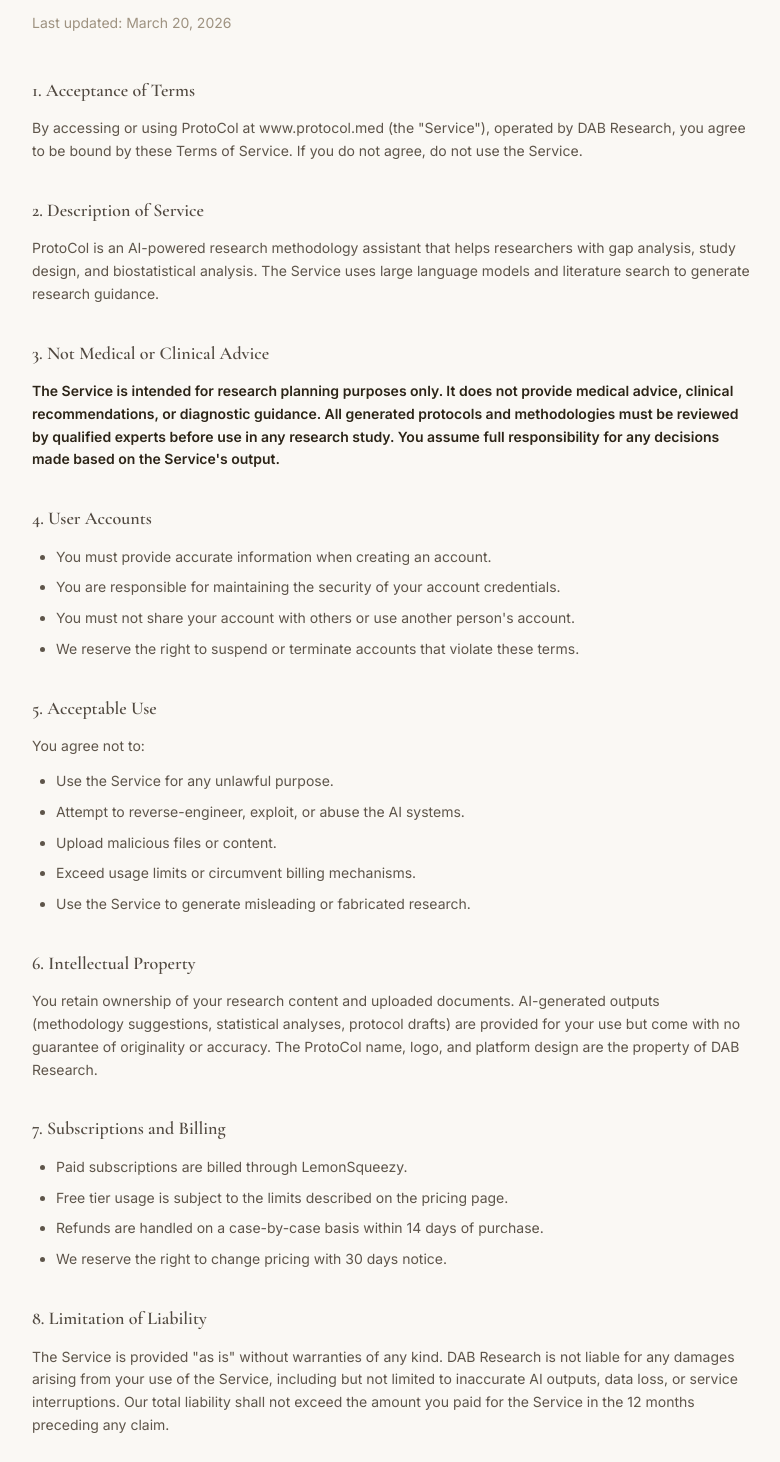
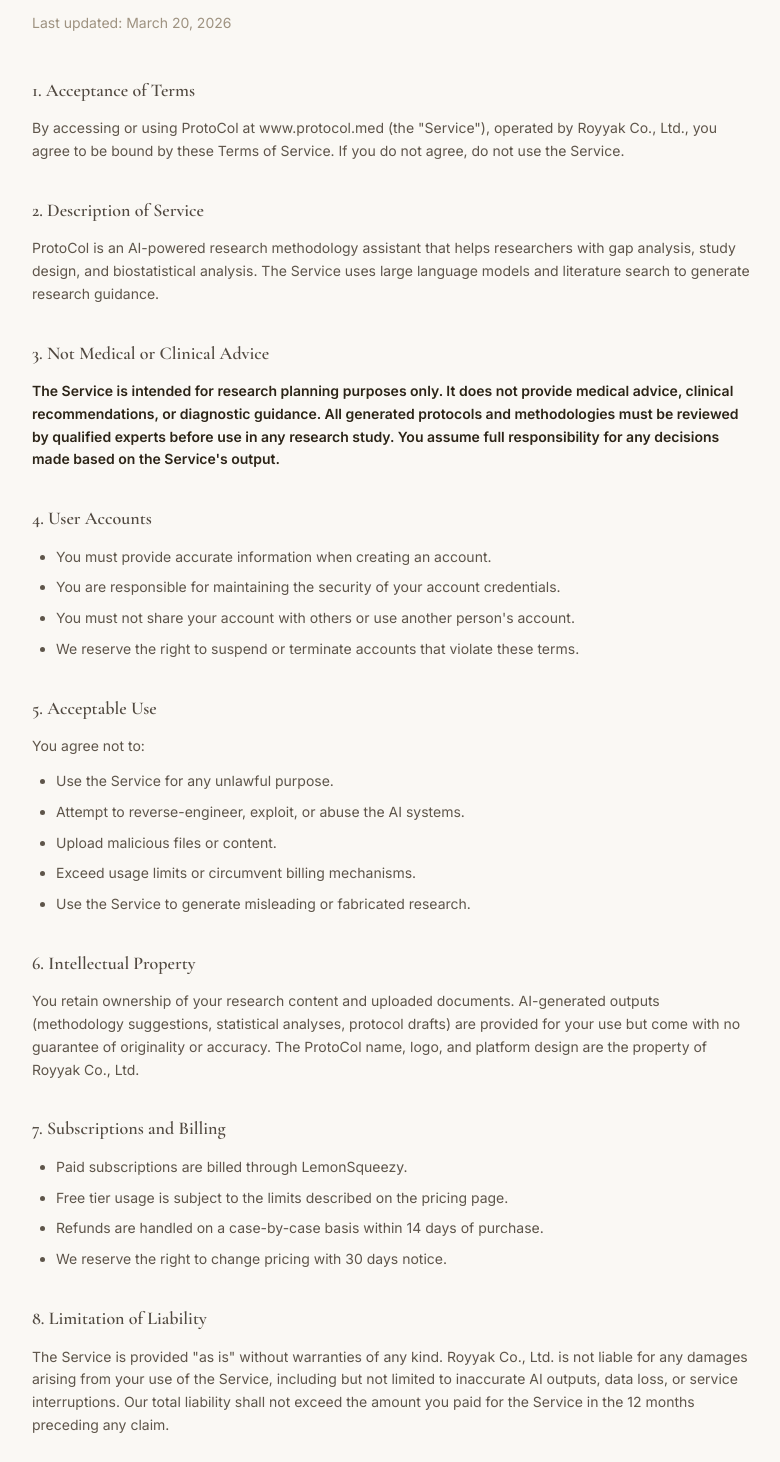
Before and after one commit to macsermkiat/chatbot_SampleSize, a Next.js app in the folder frontend/: page /terms in a window 1280 px wide. Shown: the part 128-1590 px from the top of the page, without its empty margins (248-1028 px from the left). Built offline with nearby package versions, Linux system fonts and the light colour scheme.

Commit message:
fix: replace DAB Research with Royyak Co., Ltd. across all pages and docs

```diff
--- a/frontend/src/app/privacy/page.tsx
+++ b/frontend/src/app/privacy/page.tsx
@@ -30,7 +30,7 @@ export default function PrivacyPolicy() {
           <section>
             <h2 className="font-display text-body-lg font-semibold text-ink-800 mb-3">1. Introduction</h2>
             <p>
-              ProtoCol (&quot;we&quot;, &quot;us&quot;, &quot;our&quot;) is operated by DAB Research.
+              ProtoCol (&quot;we&quot;, &quot;us&quot;, &quot;our&quot;) is operated by Royyak Co., Ltd.
               This Privacy Policy explains how we collect, use, and protect your information
               when you use our AI-powered research methodology assistant at www.protocol.med (the &quot;Service&quot;).
             </p>
--- a/frontend/src/app/terms/page.tsx
+++ b/frontend/src/app/terms/page.tsx
@@ -31,7 +31,7 @@ export default function TermsOfService() {
             <h2 className="font-display text-body-lg font-semibold text-ink-800 mb-3">1. Acceptance of Terms</h2>
             <p>
               By accessing or using ProtoCol at www.protocol.med (the &quot;Service&quot;), operated by
-              DAB Research, you agree to be bound by these Terms of Service. If you do not agree,
+              Royyak Co., Ltd., you agree to be bound by these Terms of Service. If you do not agree,
               do not use the Service.
             </p>
           </section>
@@ -84,7 +84,7 @@ export default function TermsOfService() {
               You retain ownership of your research content and uploaded documents.
               AI-generated outputs (methodology suggestions, statistical analyses, protocol drafts)
               are provided for your use but come with no guarantee of originality or accuracy.
-              The ProtoCol name, logo, and platform design are the property of DAB Research.
+              The ProtoCol name, logo, and platform design are the property of Royyak Co., Ltd.
             </p>
           </section>
 
@@ -101,7 +101,7 @@ export default function TermsOfService() {
           <section>
             <h2 className="font-display text-body-lg font-semibold text-ink-800 mb-3">8. Limitation of Liability</h2>
             <p>
-              The Service is provided &quot;as is&quot; without warranties of any kind. DAB Research
+              The Service is provided &quot;as is&quot; without warranties of any kind. Royyak Co., Ltd.
               is not liable for any damages arising from your use of the Service, including but
               not limited to inaccurate AI outputs, data loss, or service interruptions.
               Our total liability shall not exceed the amount you paid for the Service in the
```
Also changed, not shown: 2 other files (tests, documents, lock files or other folders).
